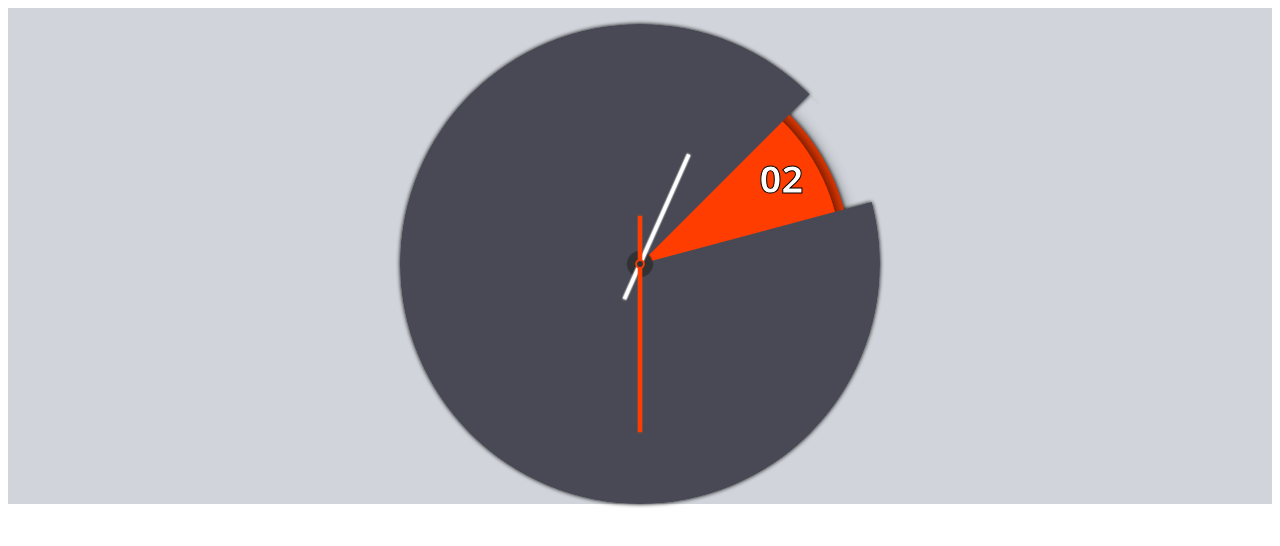
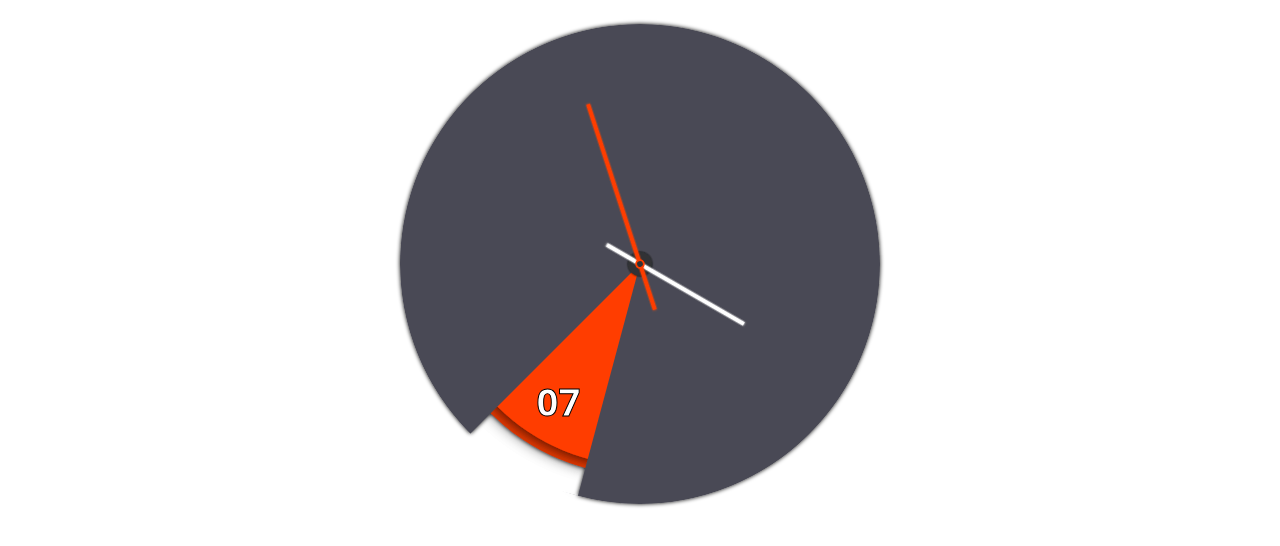
Before and after one commit to Matej-ch/svelte-clock, a Svelte app: page / in a window 1280 px wide. Shown: the top 546 px of the page. Built offline with nearby package versions, Linux system fonts and the light colour scheme.

Commit message:
hour ,seconds ad minute hand animation

```diff
--- a/src/App.svelte
+++ b/src/App.svelte
@@ -11,7 +11,13 @@
 	$: seconds = time.getSeconds();
 
 	onMount(() => {
+		const interval = setInterval(() => {
+			time = new Date();
+		}, 1000);
 
+		return () => {
+			clearInterval(interval);
+		};
 	})
 </script>
 
@@ -39,7 +45,7 @@
 
 				<mask id="mask">
 					<g transform="translate(50 50)">
-						<g class="hours" transform='rotate({-15 + 2 * 30})'>
+						<g class="hours" transform='rotate({-15 + hours * 30})'>
 							<circle
 								cx="0"
 								cy="0"
@@ -102,7 +108,7 @@
 			</circle>
 
 			<g class="hands" transform="translate(50 50)">
-				<g class="minutes" transform='rotate({4 * 6})'>
+				<g class="minutes" transform='rotate({6 * minutes})'>
 					<path fill="#fff" d="M -0.4 8 h 0.8 v -33 h -0.8 z"  filter="url(#shadow-minutes)">
 					</path>
 					<circle
@@ -113,7 +119,7 @@
 					</circle>
 				</g>
 
-				<g class="seconds" transform=rotate({30 * 6})>
+				<g class="seconds" transform=rotate({6 * seconds})>
 					<path fill="#ff3e00" d="M -0.4 10 h 0.8 v -45 h -0.8 z"  filter="url(#shadow-seconds)">
 					</path>
 					<circle
@@ -140,6 +146,6 @@
 	}
 
 	.clock-container {
-		@apply flex justify-center h-full bg-gray-300;
+		@apply flex justify-center h-full;
 	}
 </style>
```
